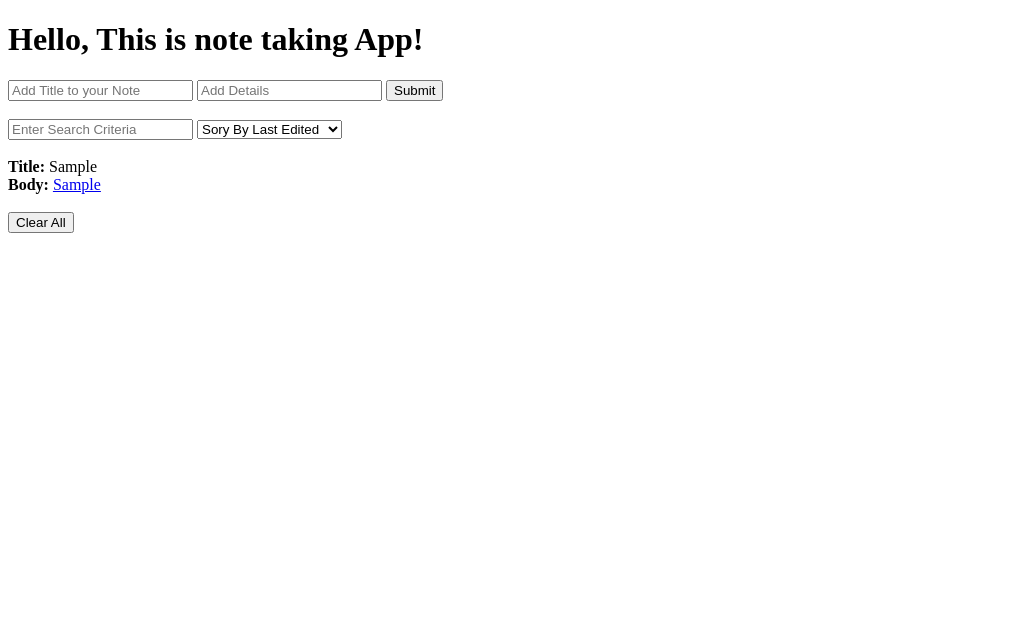
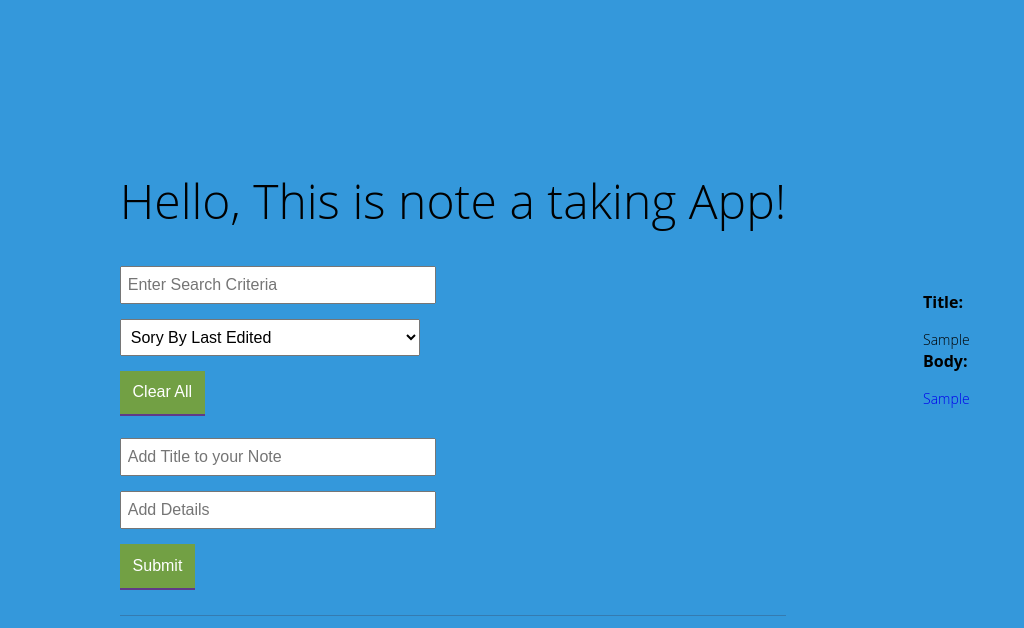
Before and after one commit to meghamanjunath2015/JsUdemyBootcamp, a website: page notesApp/index.html in a window 1280 px wide. Both pictures are taken after typing "Sample", "Sample" into the empty fields and a click on the button "Submit". Shown: the whole page, without its empty margins (0-1024 px from the left). Drawn offline with nearby package versions, Linux system fonts and the light colour scheme.

Commit message:
add css style for note app

```diff
--- a/notesApp/index.html
+++ b/notesApp/index.html
@@ -2,29 +2,36 @@
 <html>
     <head>
         <title>Notes Taking App</title>
+        <link href="notes-style.css" rel="stylesheet">
       </head>
       <body>
-        <h1>Hello, This is note taking App!</h1>
-        <form id="form1">
-          <input type="text" placeholder="Add Title to your Note" name="addTitle">
-          <input type="text" placeholder="Add Details" name="addDetails">
-          <button id="submit-button" name="Submit">Submit</button>
-        </form>
-        <br>
+        <div id="wrapper">
+          <h1>Hello, This is note a taking App!</h1>
+          <div id="notes-operation">
             <input id="search-input" type="text" placeholder="Enter Search Criteria">
             <select id="sort-by">
             <option value="byEdited">Sory By Last Edited</option>
             <option value="byCreated">Sory By Created</option>
             <option value="alphabetical">Sory By Alphabetical</option>
             </select>
+            <button id="clearAll" name="clearAll" class="button">Clear All</button>
             <br>
+            <br>
+          </div>
+          <div id="notes-edit-form">
+            <form id="form1">
+              <input type="text" placeholder="Add Title to your Note" name="addTitle">
+              <input type="text" placeholder="Add Details" name="addDetails">
+              <button id="submit-button" name="Submit" class="button">Submit</button>
+            </form>
+          </div>
+        </div>
         <div id="notes">
         </div>
-        <br>
-        <button id="clearAll" name="clearAll">Clear All</button>
+        </div>
         <script src="https://cdnjs.cloudflare.com/ajax/libs/moment.js/2.29.4/moment-with-locales.min.js" integrity="sha512-42PE0rd+wZ2hNXftlM78BSehIGzezNeQuzihiBCvUEB3CVxHvsShF86wBWwQORNxNINlBPuq7rG4WWhNiTVHFg==" crossorigin="anonymous" referrerpolicy="no-referrer"></script>
         <script src="/uuidv4.js"></script>
-        <script src="notes-functions.js"></script>
-        <script src="notes-app.js"></script>
+        <script src="scripts/notes-functions.js"></script>
+        <script src="scripts/notes-app.js"></script>
       </body>
 </html>
--- /dev/null
+++ b/notesApp/notes-style.css
@@ -0,0 +1,80 @@
+html, body{
+    width: 100%;
+    height: 100%;
+    margin: 0;
+    padding: 0;
+    font-family: 'Open Sans', sans-serif;
+    background-color: #3498db;
+    display: flex;
+    align-items: center;
+    justify-content: center;
+    min-height: 10vh;
+    font-weight: 200;
+  }
+
+  h1{
+    font-weight: 200;
+    font-size: 3rem;
+  }
+
+  a{
+    text-decoration: none;
+  }
+
+  p, li, a{
+    font-size: 14px;
+  }
+
+  #wrapper{
+    margin-left:auto;
+    margin-right:auto;
+    height:auto;
+    width:auto;
+}
+
+#notes-edit-form {
+    padding-bottom: 25px;
+    margin-bottom: 48px;
+    border-bottom: 1px solid rgba(59, 8, 8, 0.2);
+    opacity: 10;
+    transition: all 0.25s ease-out;
+  }
+
+  #notes {
+    position: relative;
+    list-style-type: none;
+    display: block;
+    float: left;
+    width: 340px;
+    height: 250px;
+    padding: 8px 12px;
+    border-radius: 5px;
+    margin: 0 5px 12px;
+  }
+
+  label {
+    display: block;
+    width: 100%;
+    margin-bottom: 15px;
+  }
+
+  input, #sort-by {
+    font-size: 16px;
+    display: block;
+    width: 300px;
+    margin-bottom: 15px;
+    padding: 8px 6px;
+  }
+
+  .button {
+    position: relative;
+    background: #72a044;
+    border: none;
+    border-bottom: 2px solid #603a88;
+    cursor: pointer;
+    color: white;
+    font-size: 1rem;
+    font-weight: 300;
+    padding: .8rem;
+    transition: background .3s ease, color .3s ease;
+  }
```
Also changed, not shown: notesApp/editNote.html (+2 -4 lines), notesApp/scripts/notes-app.js (renamed from notesApp/notes-app.js), notesApp/scripts/notes-edit.js (renamed from notesApp/notes-edit.js), notesApp/scripts/notes-functions.js (renamed from notesApp/notes-functions.js). Lines whose indentation alone changed are shown as unchanged.
